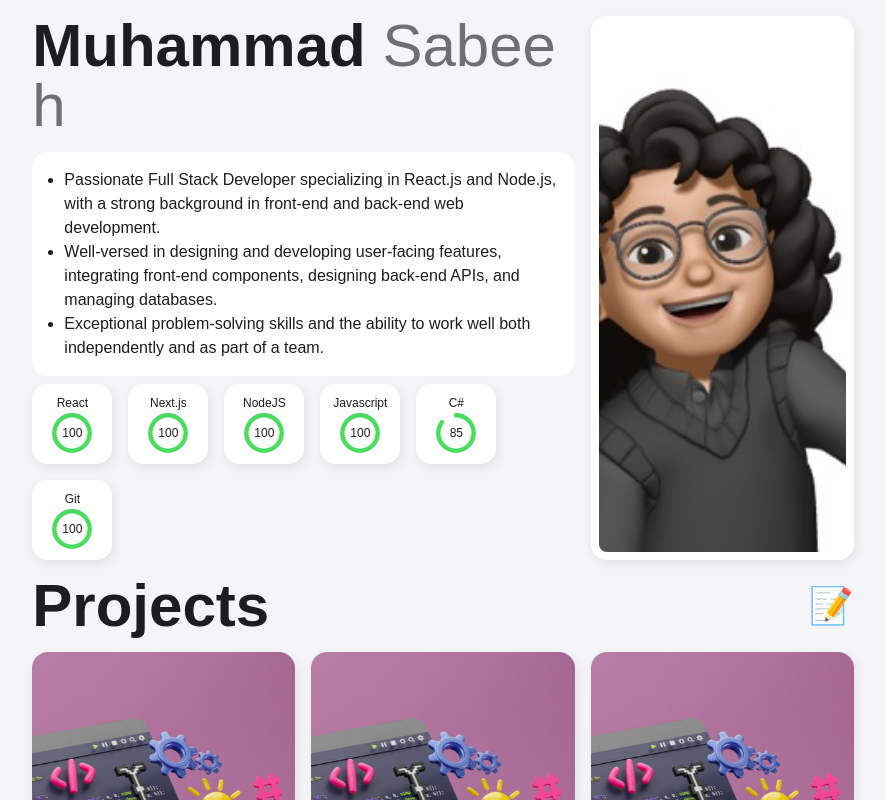
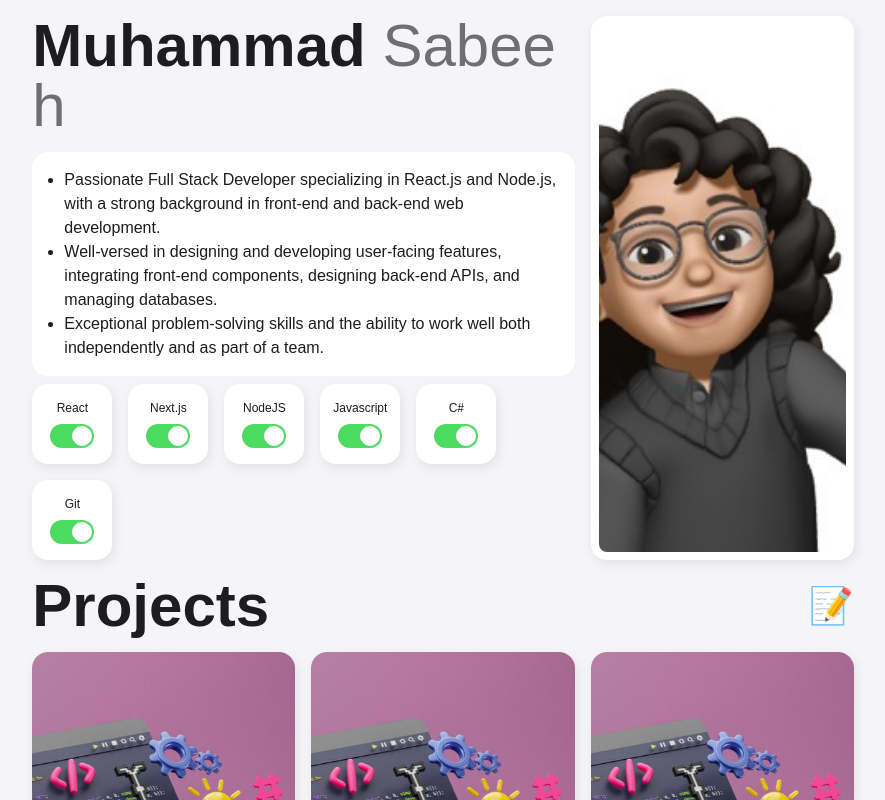
Before and after one commit to msabeeh01/My_Portfolio, a Next.js app: page / in a window 1280 px wide. Shown: the top 800 px of the page, without its empty margins (197-1082 px from the left). Built offline with nearby package versions, Linux system fonts and the light colour scheme; a web font is replaced by a local one.

Commit message:
removed progress indicator, added pill toggle

```diff
--- a/components/FirstSet/BentoCardStuff/CircularProgressBar.jsx
+++ b/components/FirstSet/BentoCardStuff/CircularProgressBar.jsx
@@ -1,25 +1,10 @@
 const CircularProgressBar = ({ progress }) => {
     return (
-        <div className="w-[40px] h-[40px] relative">
-            <svg viewBox="0  0  36  36" className="w-full h-full">
-                <path
-                    fill="none"
-                    d="M18  2.0845
-                        a  15.9155  15.9155  0  0  1  0  31.831
-                        a  15.9155  15.9155  0  0  1  0 -31.831"
-                    className="donut"
-                    strokeDasharray={`${progress},  100`}
-                    strokeWidth="4"
-                    // stroke is green above 70%, yellow between 50-70, red below 50
-                    stroke={progress > 70 ? "#4BDB61" : progress > 50 ? "#ffc107" : "#dc3545"}
-                    strokeLinecap="round"
-                     />
-            </svg>
 
-            <div className="absolute top-1/2 left-1/2 transform -translate-x-1/2 -translate-y-1/2">
-                <p className="text-center text-xs">{progress}</p>
-            </div>
-        </div>
+        <label class="inline-flex items-center cursor-pointer">
+            <input type="checkbox" value="" class="sr-only peer" checked disabled />
+            <div class="relative w-11 h-6 bg-gray-200 peer-focus:outline-none   rounded-full peer peer-checked:after:translate-x-full rtl:peer-checked:after:-translate-x-full peer-checked:after:border-white after:content-[''] after:absolute after:top-[2px] after:start-[2px] after:bg-white after:border-gray-300 after:border after:rounded-full after:h-5 after:w-5 after:transition-all  peer-checked:bg-[#4BDB61]"></div>
+        </label>
     );
 };
 
```
